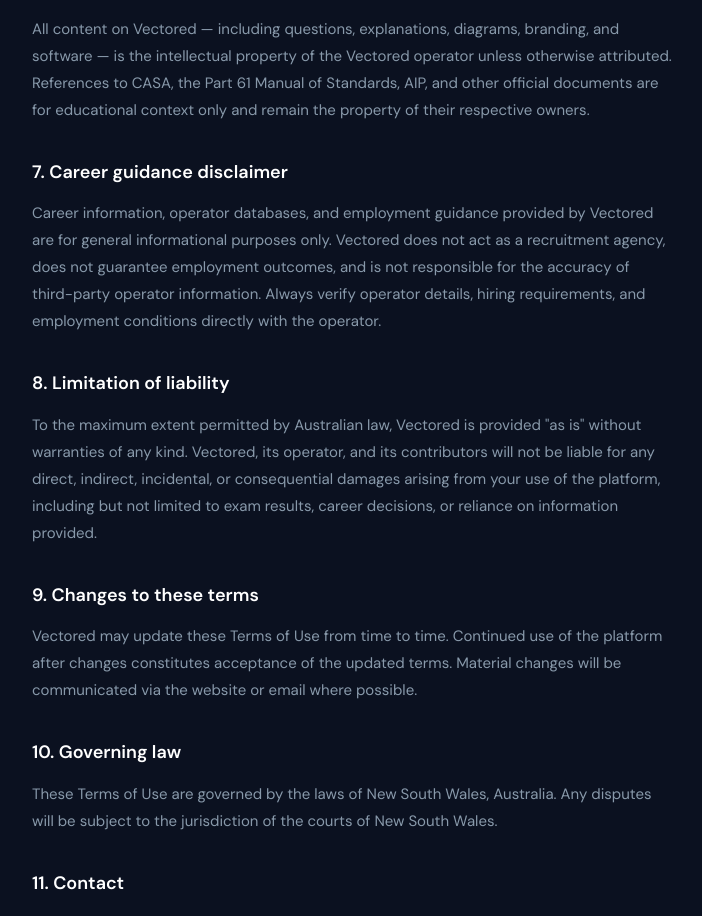
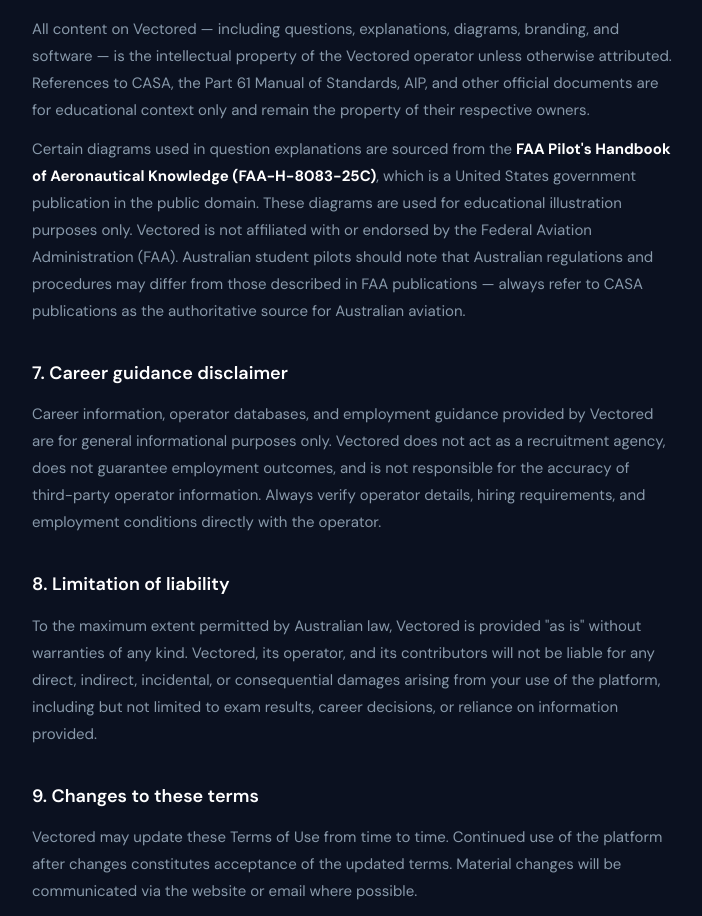
Before and after one commit to friekus/pilot-platform, a Next.js app: page /terms in a window 1280 px wide. Shown: the part 1643-2559 px from the top of the page, without its empty margins (252-954 px from the left). Built offline with nearby package versions, Linux system fonts and the light colour scheme.

Commit message:
Add FAA PHAK attribution to terms IP section

```diff
--- a/app/terms/page.tsx
+++ b/app/terms/page.tsx
@@ -42,6 +42,7 @@
 
             <h2 style={{ fontSize: 18, color: "#FFF", fontWeight: 600, marginTop: 32, marginBottom: 12 }}>6. Intellectual property</h2>
             <p>All content on Vectored — including questions, explanations, diagrams, branding, and software — is the intellectual property of the Vectored operator unless otherwise attributed. References to CASA, the Part 61 Manual of Standards, AIP, and other official documents are for educational context only and remain the property of their respective owners.</p>
+            <p style={{ marginTop: 12 }}>Certain diagrams used in question explanations are sourced from the <strong style={{ color: "#FFF" }}>FAA Pilot&apos;s Handbook of Aeronautical Knowledge (FAA-H-8083-25C)</strong>, which is a United States government publication in the public domain. These diagrams are used for educational illustration purposes only. Vectored is not affiliated with or endorsed by the Federal Aviation Administration (FAA). Australian student pilots should note that Australian regulations and procedures may differ from those described in FAA publications — always refer to CASA publications as the authoritative source for Australian aviation.</p>
 
             <h2 style={{ fontSize: 18, color: "#FFF", fontWeight: 600, marginTop: 32, marginBottom: 12 }}>7. Career guidance disclaimer</h2>
             <p>Career information, operator databases, and employment guidance provided by Vectored are for general informational purposes only. Vectored does not act as a recruitment agency, does not guarantee employment outcomes, and is not responsible for the accuracy of third-party operator information. Always verify operator details, hiring requirements, and employment conditions directly with the operator.</p>
```
